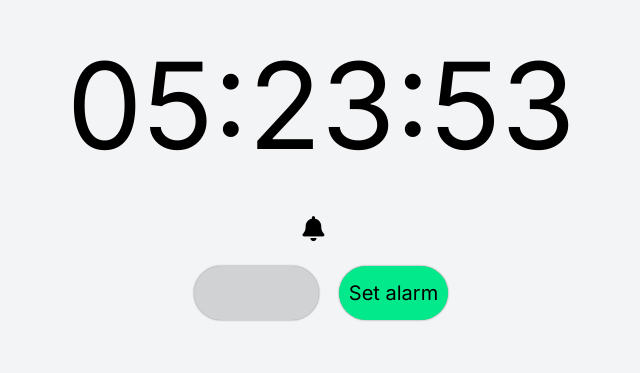
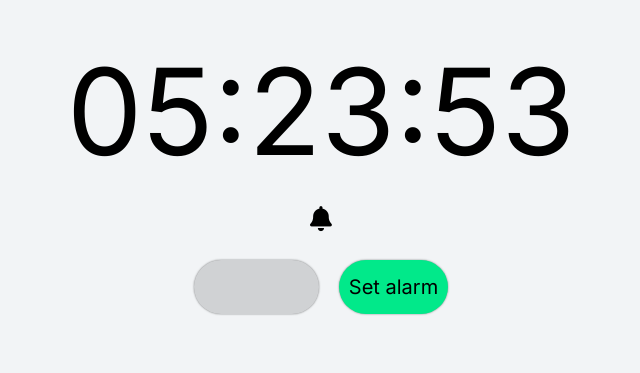
Before and after one commit to tamanchichan/digital-clock, a plain HTML site: page index.html in a window 1280 px wide. Shown: the part 207-580 px from the top of the page, without its empty margins (319-959 px from the left). Drawn offline with Linux system fonts and the light colour scheme.

Commit message:
alarm body updated

```diff
--- a/assets/style/index.css
+++ b/assets/style/index.css
@@ -15,9 +15,7 @@ body {
 /* class */
 .alarm {
   font-size: 25px;
-  height: 30px;
-  line-height: 30px;
-  margin-top: 20px;
+  text-align: center;
 }
 
 .center {
@@ -26,7 +24,6 @@ body {
   place-content: center;
   place-items: center;
 }
-
 
 .clock {
   font-size: 120px;
@@ -52,10 +49,6 @@ body {
 }
 
 /* main */
-main .alarm p {
-  margin-left: 15px;
-}
-
 main input {
   border-radius: 30px;
   font-size: 0px;
--- a/index.html
+++ b/index.html
@@ -23,10 +23,8 @@
             <p id='digitalClock'></p>
           </div>
           <div class='alarm'>
-            <div class='flex'>
-              <i class="fa-solid fa-bell"></i>
-              <p id='alarm'></p>
-            </div>
+            <i class="fa-solid fa-bell"></i>
+            <p id='alarm'></p>
           </div>
           <div class='flex'>
             <input class='input' type='text' maxlength='5' size='5' autofocus>
```
